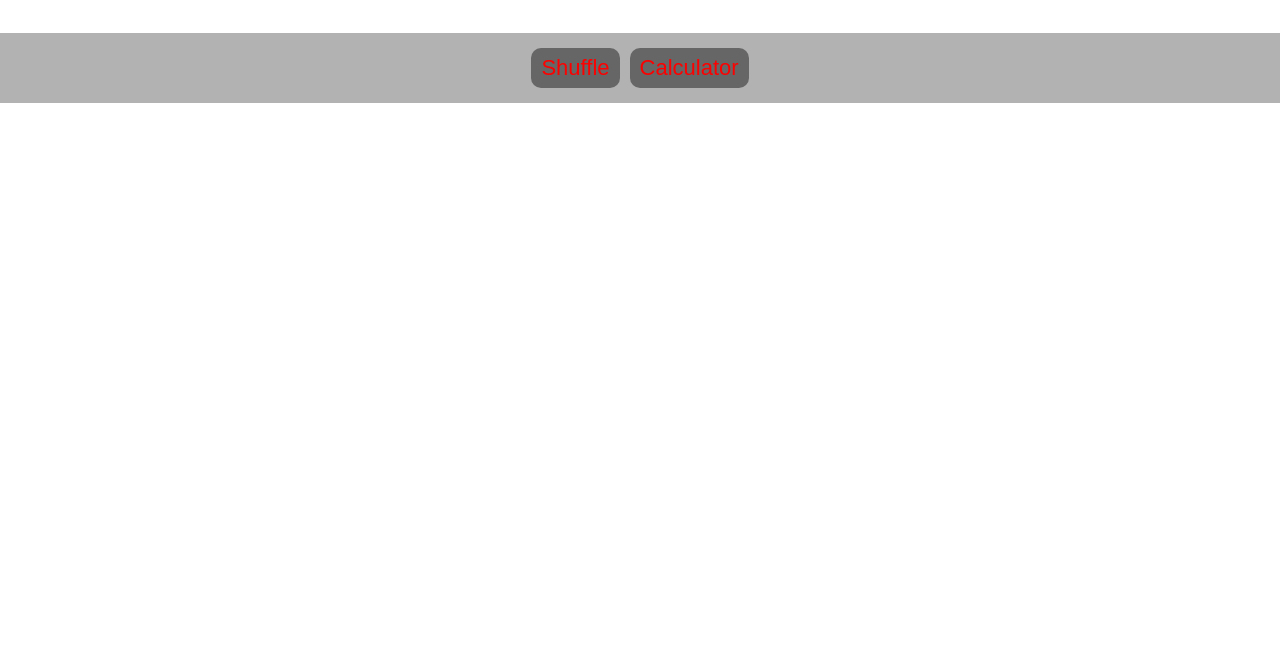
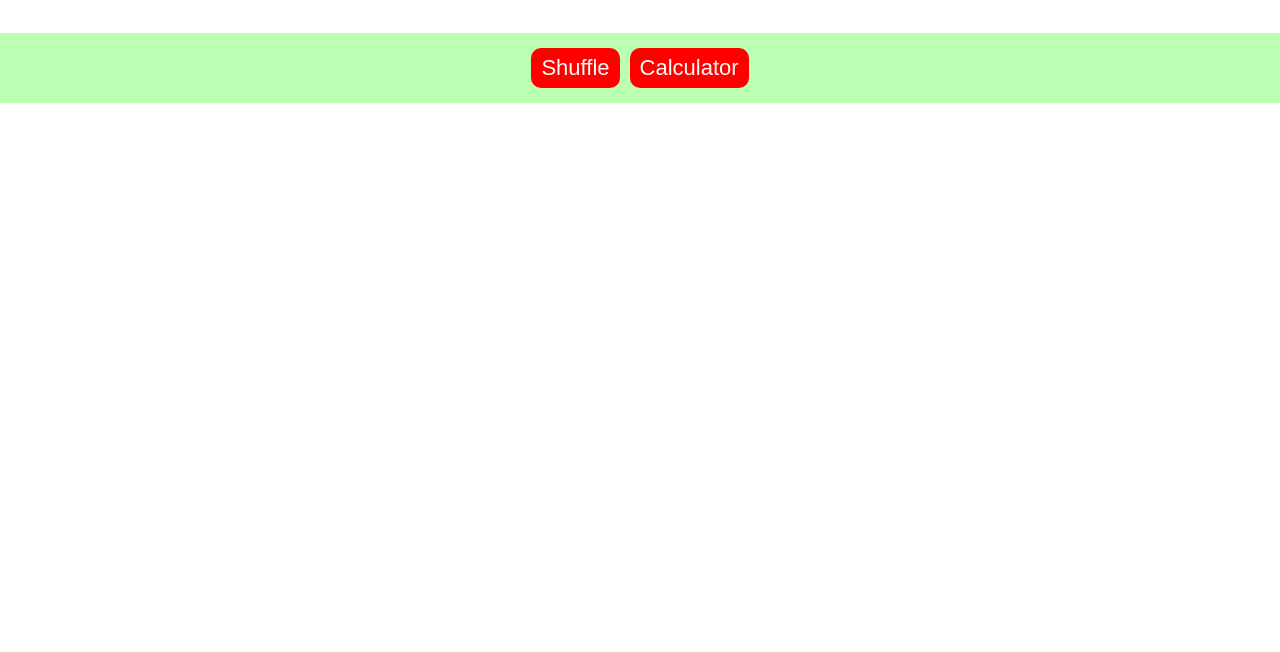
Before and after one commit to YianDZh/SnapJs, a plain HTML site: page index.html in a window 1280 px wide. Shown: the part 148-800 px from the top of the page. Drawn offline with Linux system fonts and the light colour scheme.

```diff
--- a/style.css
+++ b/style.css
@@ -53,19 +53,19 @@ body {
 .footer {
     display: flex;
     justify-content: center;
-    background-color: rgba(0, 0, 0, .3);
+    background-color: rgba(30, 255, 0, 0.3);
     padding: 10px;
 }
 
 button {
     text-align: center;
-    background-color: #666;
+    background-color: #ff0000;
     border: none;
     padding-left: 10px;
     padding-right: 10px;
     height: 40px;
     border-radius: 10px;
-    color: rgb(253, 0, 0);
+    color: rgb(250, 250, 250);
     font-size: 22px;
     cursor: pointer;
     margin: 5px;
```
